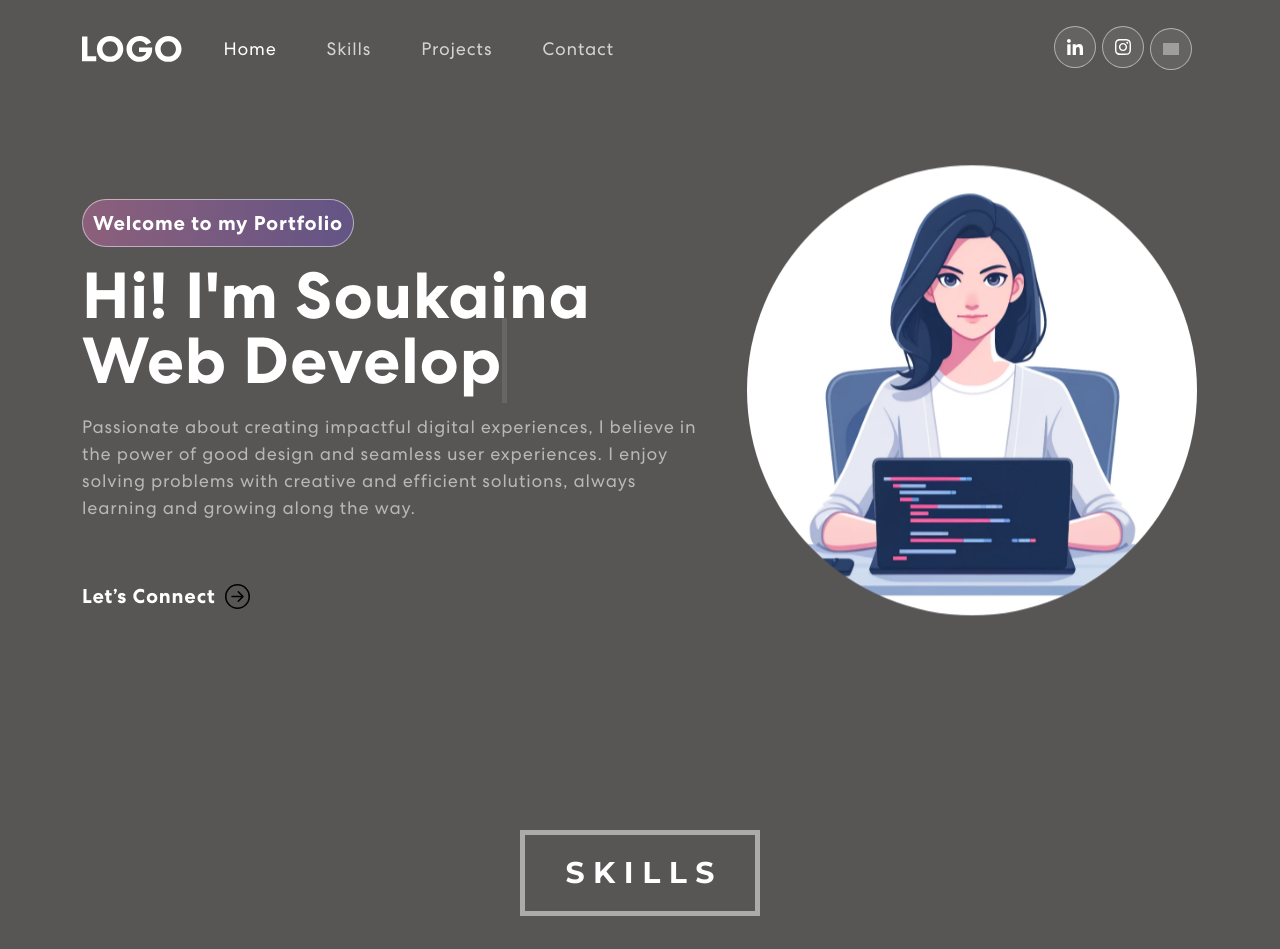
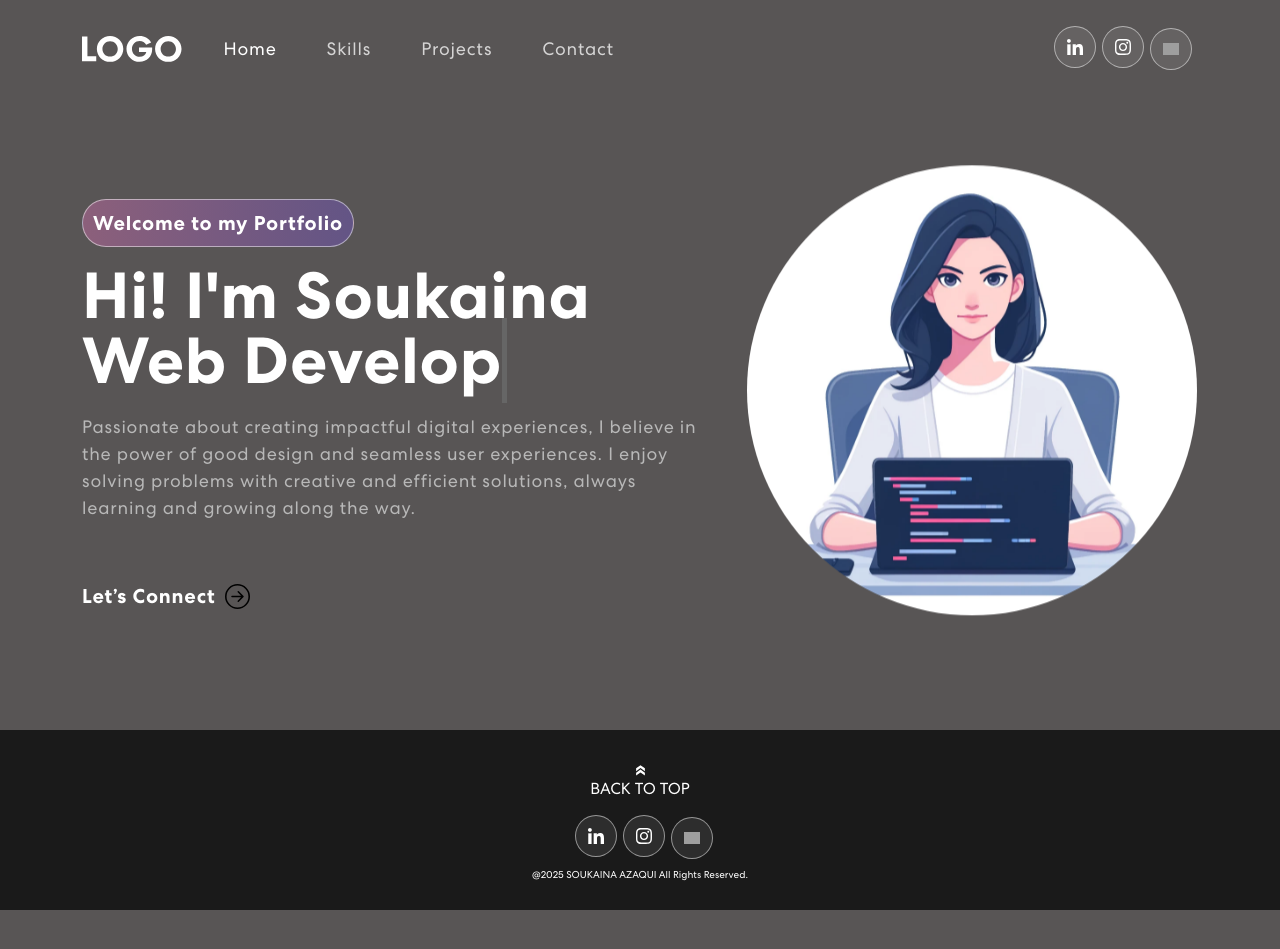
Before and after one commit to Souka001/my-portfolio, a React (Create React App) app: page / in a window 1280 px wide. Shown: the top 949 px of the page. Built offline with nearby package versions, Linux system fonts and the light colour scheme; grey boxes are pictures that could not be loaded.

Commit message:
Last Modifications

```diff
--- a/src/App.js
+++ b/src/App.js
@@ -11,10 +11,11 @@ import Projects from "./components/Projects";
 function App() {
   return (
     <Router>
+
+    <section id="home">
     <NavBar />
-    <Banner />
-    <section id="home">
-
+      <Banner />
+      <Footer />
     </section>
     <section id="skills">
       <Skills />
@@ -25,7 +26,7 @@ function App() {
     <section id="contact">
       <Contact />
     </section>
-    <Footer />
+
   </Router>
   );
 }
```
